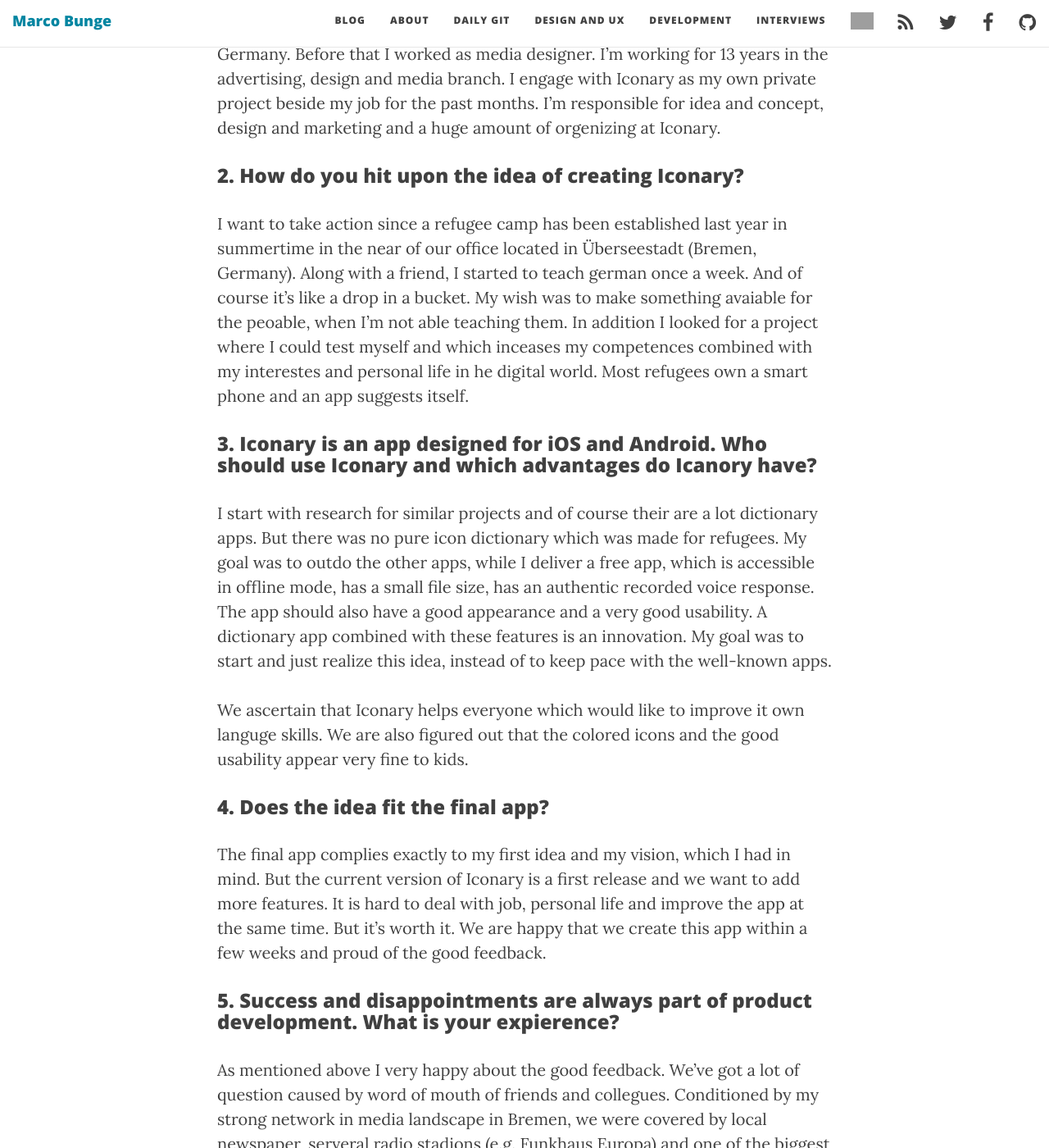
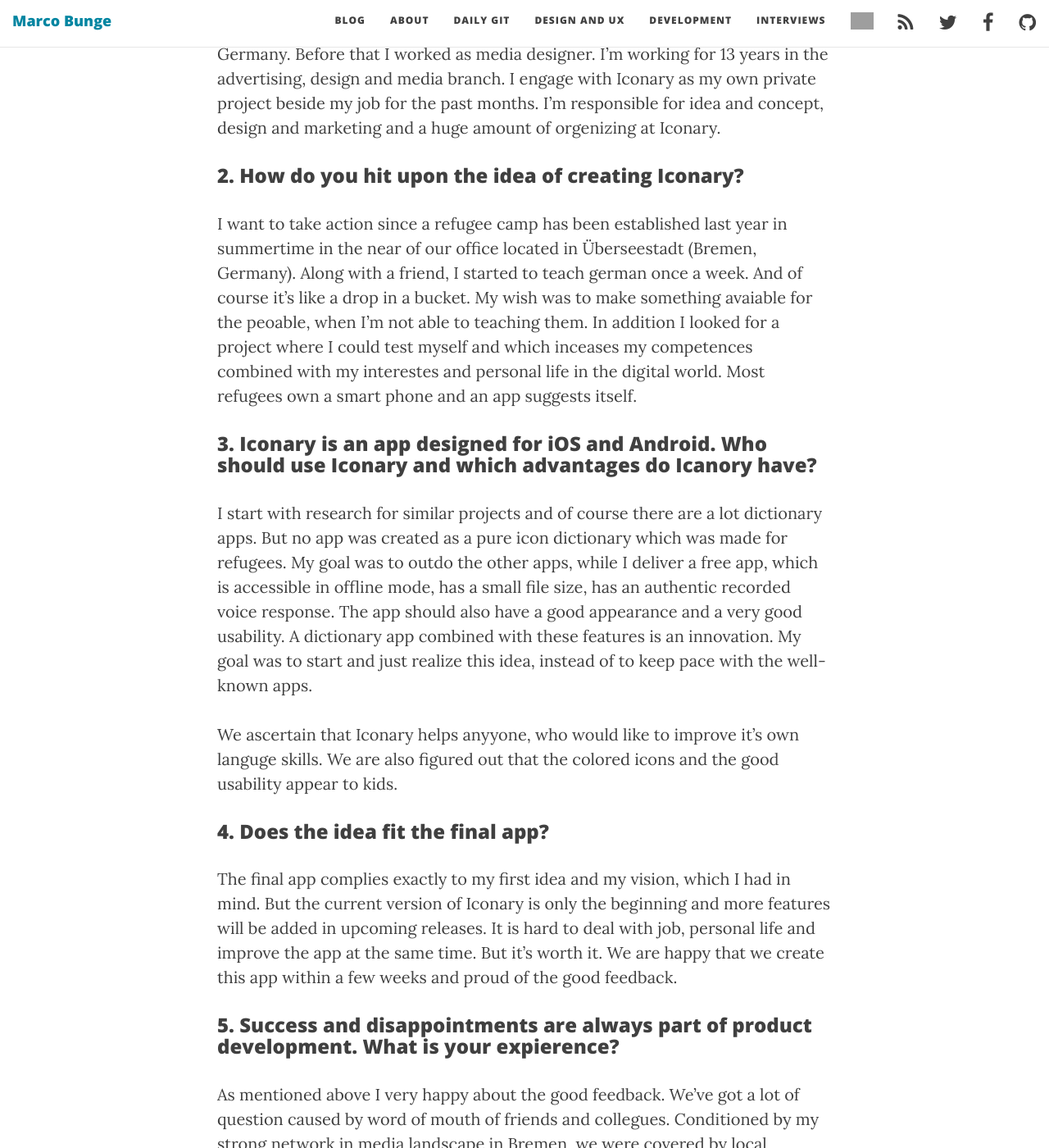
Before and after one commit to mbunge/mbunge.github.io, a Jekyll site: the page built from _posts/2016-02-20-interview-with-laura-founder-of-iconary.markdown, in a window 1280 px wide and 1400 px high, scrolled down 801 px. Shown: the whole window at 82% size. Built offline with Jekyll 4.4.1, drawn with Linux system fonts in a browser that asks for light colours; nearby versions of some CDN libraries; comment, search, counter and statistics services are not loaded; grey boxes are pictures that could not be loaded.

Commit message:
Update 2016-02-20-interview-with-laura-founder-of-iconary.markdown

```diff
--- a/_posts/2016-02-20-interview-with-laura-founder-of-iconary.markdown
+++ b/_posts/2016-02-20-interview-with-laura-founder-of-iconary.markdown
@@ -22,17 +22,17 @@
 
 ### 2. How do you hit upon the idea of creating Iconary?
 
-I want to take action since a refugee camp has been established last year in summertime in the near of our office located in Überseestadt (Bremen, Germany). Along with a friend, I started to teach german once a week. And of course it's like a drop in a bucket. My wish was to make something avaiable for the peoable, when I'm not able teaching them. In addition I looked for a project where I could test myself and which inceases my competences combined with my interestes and personal life in he digital world. Most refugees own a smart phone and an app suggests itself.
+I want to take action since a refugee camp has been established last year in summertime in the near of our office located in Überseestadt (Bremen, Germany). Along with a friend, I started to teach german once a week. And of course it's like a drop in a bucket. My wish was to make something avaiable for the peoable, when I'm not able to teaching them. In addition I looked for a project where I could test myself and which inceases my competences combined with my interestes and personal life in the digital world. Most refugees own a smart phone and an app suggests itself.
 
 ### 3. Iconary is an app designed for iOS and Android. Who should use Iconary and which advantages do Icanory have?
 
-I start with research for similar projects and of course their are a lot dictionary apps. But there was no pure icon dictionary which was made for refugees. My goal was to outdo the other apps, while I deliver a free app, which is accessible in offline mode, has a small file size, has an authentic recorded voice response. The app should also have a good appearance and a very good usability. A dictionary app combined with these features is an innovation. My goal was to start and just realize this idea, instead of to keep pace with the well-known apps.
+I start with research for similar projects and of course there are a lot dictionary apps. But no app was created as a pure icon dictionary which was made for refugees. My goal was to outdo the other apps, while I deliver a free app, which is accessible in offline mode, has a small file size, has an authentic recorded voice response. The app should also have a good appearance and a very good usability. A dictionary app combined with these features is an innovation. My goal was to start and just realize this idea, instead of to keep pace with the well-known apps.
 
-We ascertain that Iconary helps everyone which would like to improve it own languge skills. We are also figured out that the colored icons and the good usability appear very fine to kids.
+We ascertain that Iconary helps anyyone, who would like to improve it's own languge skills. We are also figured out that the colored icons and the good usability appear to kids.
 
 ### 4. Does the idea fit the final app?
 
-The final app complies exactly to my first idea and my vision, which I had in mind. But the current version of Iconary is a first release and we want to add more features. It is hard to deal with job, personal life and improve the app at the same time. But it's worth it. We are happy that we create this app within a few weeks and proud of the good feedback.
+The final app complies exactly to my first idea and my vision, which I had in mind. But the current version of Iconary is only the beginning and more features will be added in upcoming releases. It is hard to deal with job, personal life and improve the app at the same time. But it's worth it. We are happy that we create this app within a few weeks and proud of the good feedback.
 
 ### 5. Success and disappointments are always part of product development. What is your expierence?
 
```
